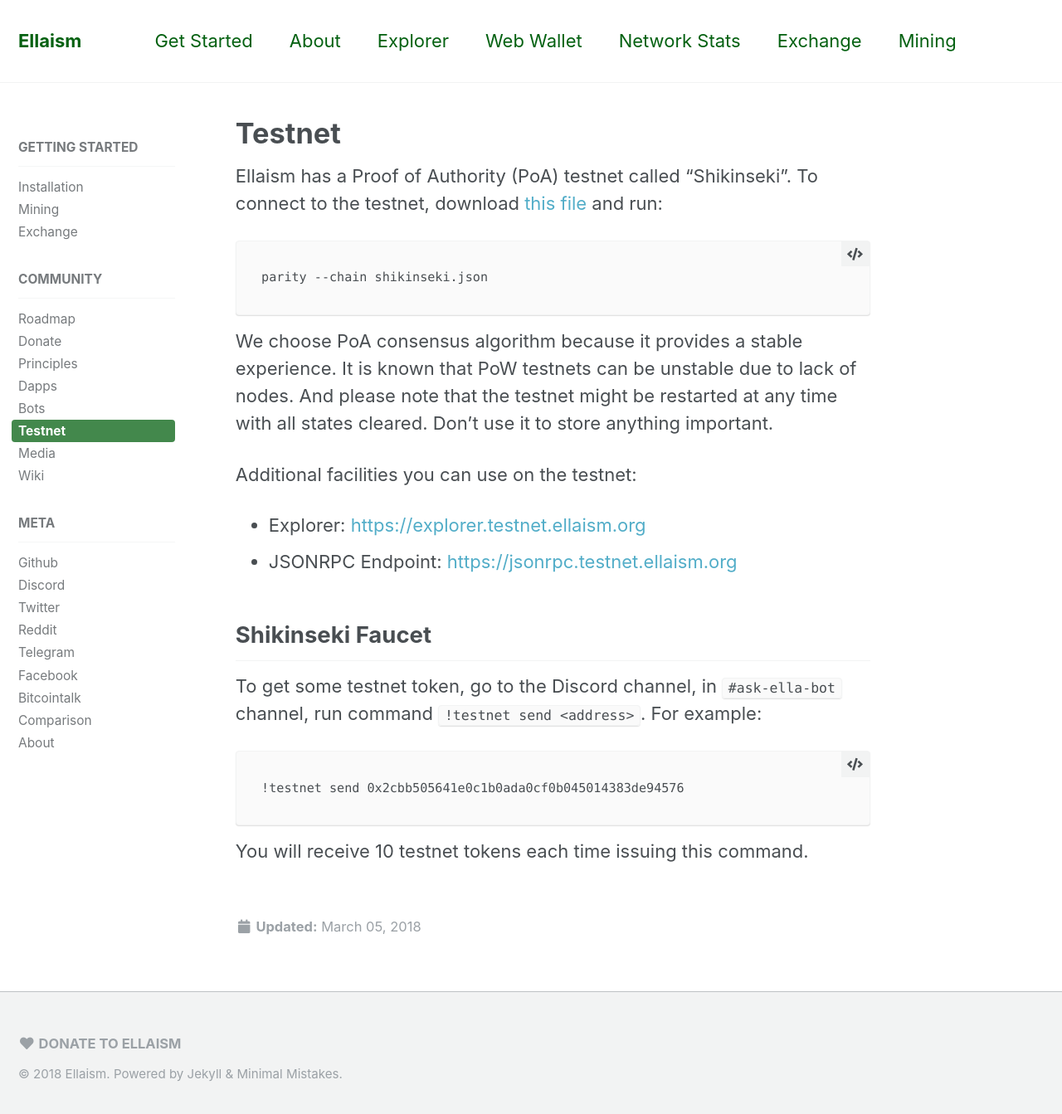
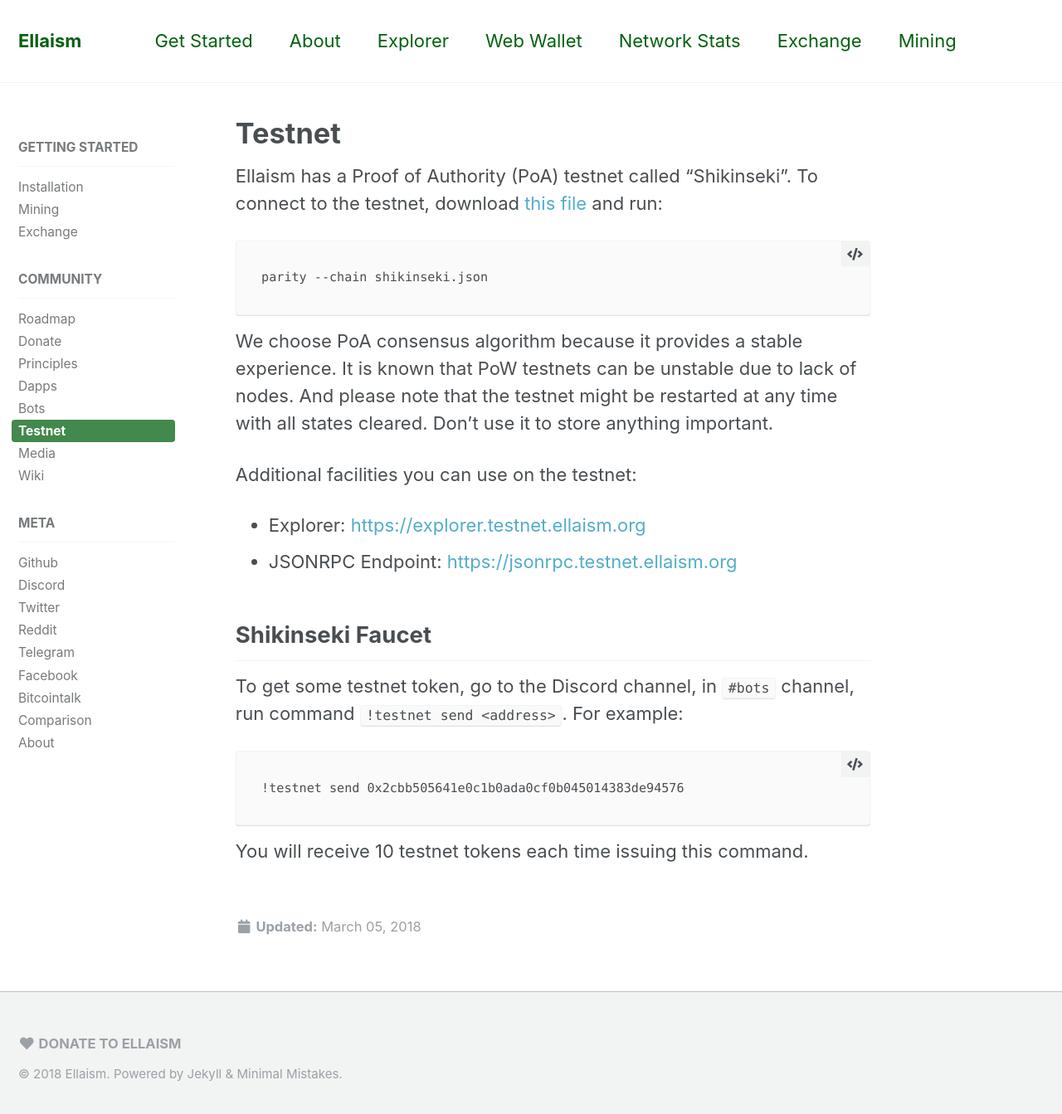
Before and after one commit to ellaism/ellaism.org, a Jekyll site: the page built from _docs/testnet.md, in a window 1280 px wide and 1351 px high. Shown: the top 1343 px of the window at 83% size. Built offline with Jekyll 4.4.1, drawn with Linux system fonts in a browser that asks for light colours.

Commit message:
Update testnet.md

````diff
--- a/_docs/testnet.md
+++ b/_docs/testnet.md
@@ -19,7 +19,7 @@
 
 ## Shikinseki Faucet
 
-To get some testnet token, go to the Discord channel, in `#ask-ella-bot` channel, run command `!testnet send <address>`. For example:
+To get some testnet token, go to the Discord channel, in `#bots` channel, run command `!testnet send <address>`. For example:
 
 ```
 !testnet send 0x2cbb505641e0c1b0ada0cf0b045014383de94576
````
